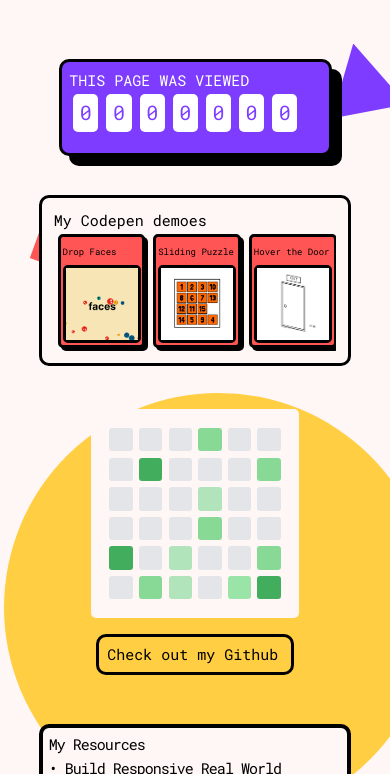
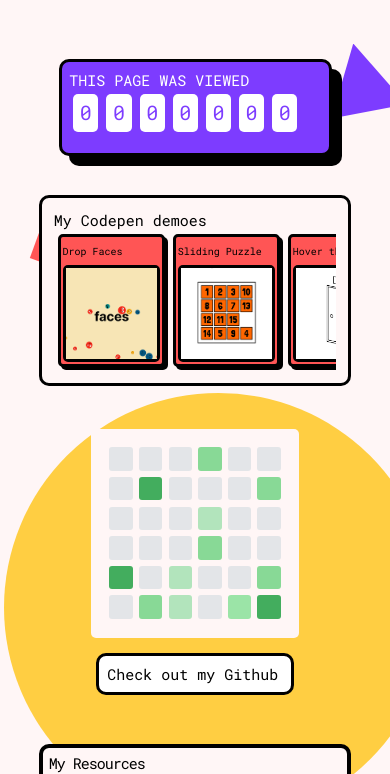
Before and after one commit to powtd/pow.github.io, a plain HTML site: page index.html in a window 390 px wide. Shown: the part 248-1022 px from the top of the page. Drawn offline with Linux system fonts and the light colour scheme; no server answers.

Commit message:
Update style.css

```diff
--- a/style.css
+++ b/style.css
@@ -77,9 +77,9 @@
   .demo-item:hover{
     box-shadow: 4px 4px !important;
   }
-  .demo-img{
-    height: 20vw !important;
-    width: 20vw !important;
+  .demo-img {
+    height: 25vw !important;
+    width: 25vw !important;
     margin-top: 1.5vw !important;
     border: 3px solid var(--bl) !important;
   }
@@ -143,7 +143,7 @@
   }
   .demo-item span{
     width: 15vw !important;
-    font-size: calc(18 * var(--unit)) !important;
+    font-size: calc(20 * var(--unit)) !important;
   }
 }
 
@@ -364,7 +364,7 @@ div.scrollmenu {
   color: var(--text);
   border-radius: 10px;
   border: 4px solid var(--bl);
-  background-color: var(--c5);
+  background-color: var(--wh);
 }
 .git-item{
   background-color: #e3e5e8;
```
